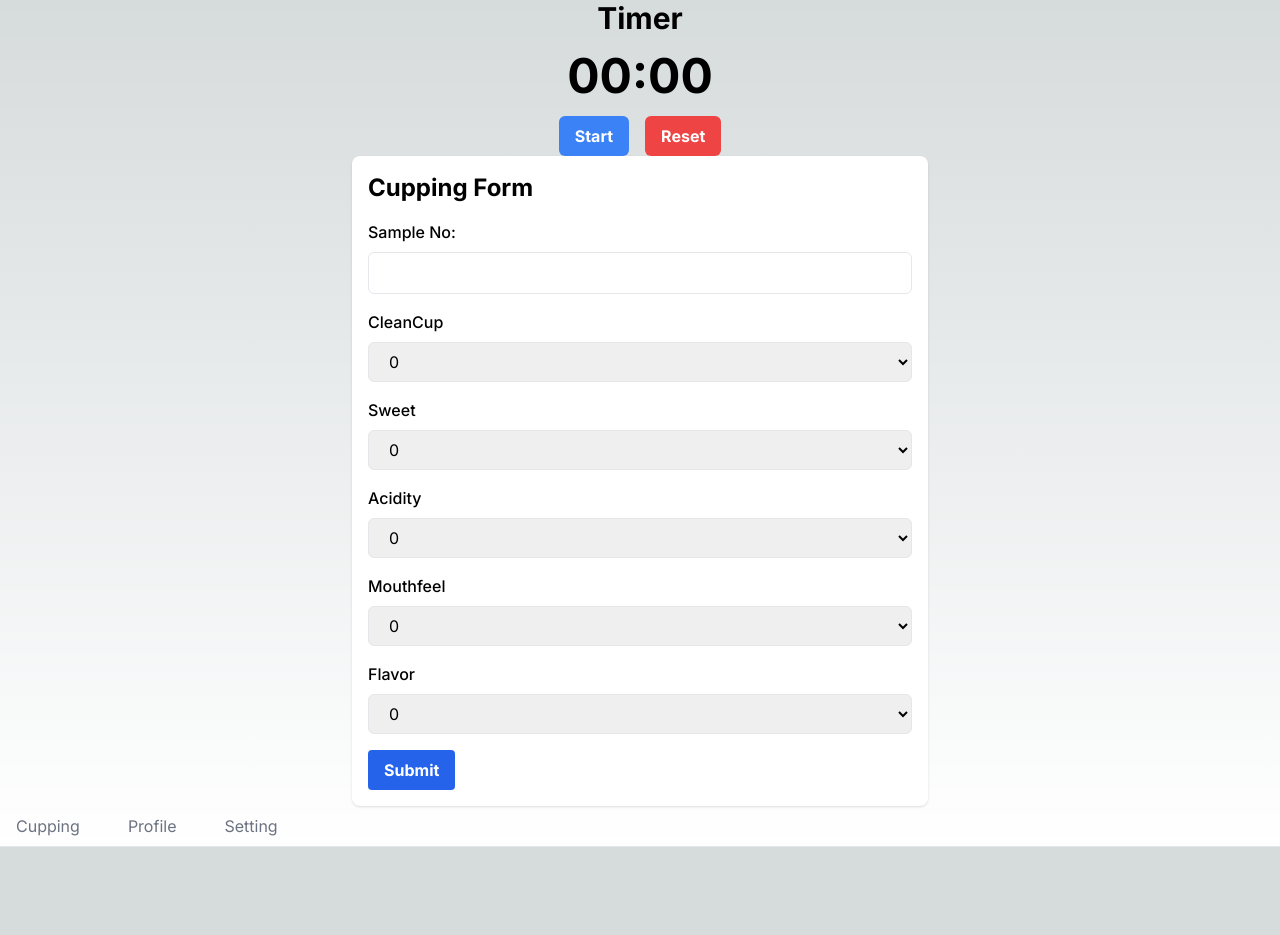
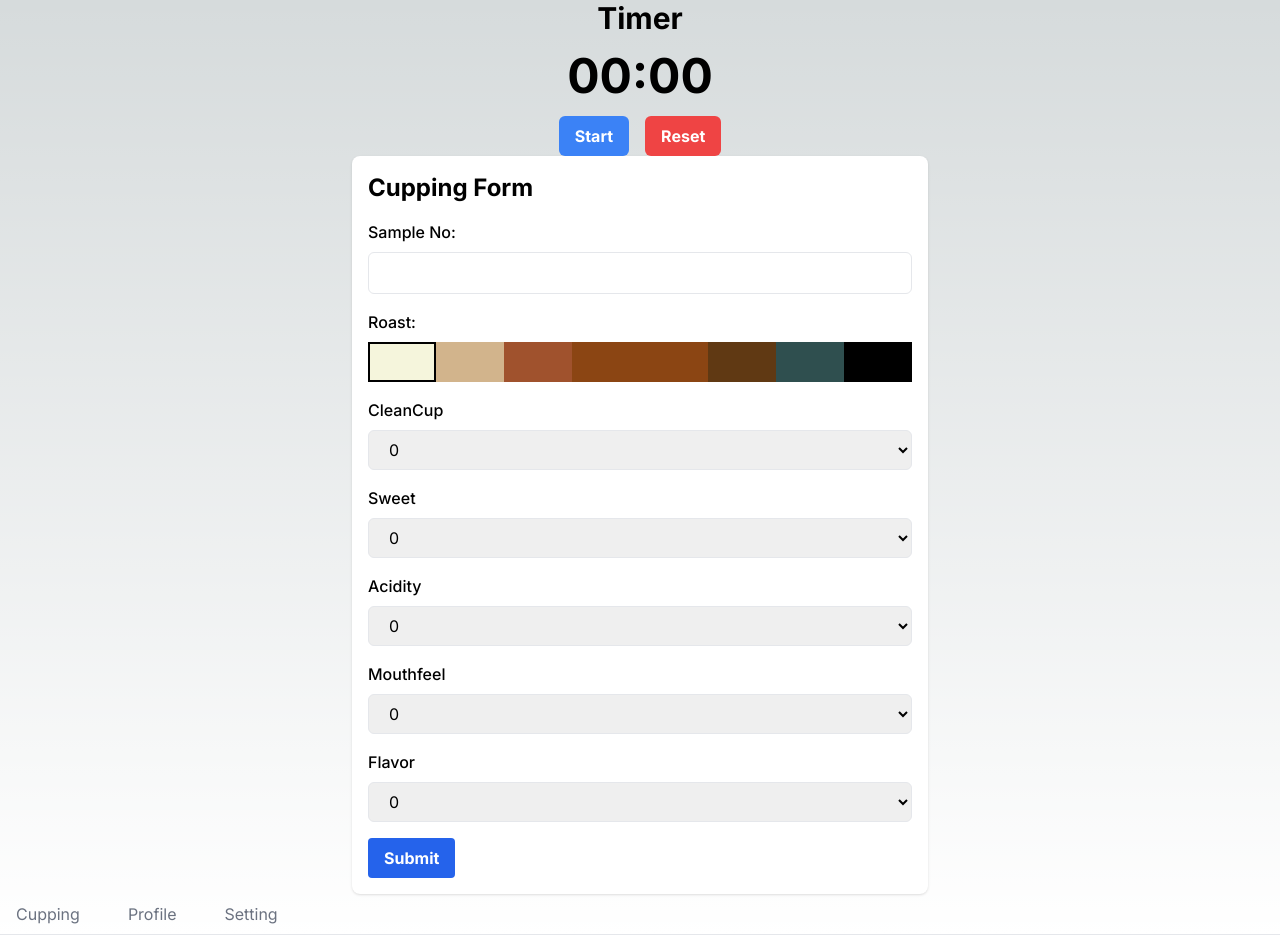
Before and after one commit to KouheiOkazaki/coppi, a Next.js app: page /ja/cupping in a window 1280 px wide. Before the commit the page ends 847 px from the top, so only its background shows below. Built offline with nearby package versions, Linux system fonts and the light colour scheme.

Commit message:
add roast level picker

```diff
--- a/src/app/[lang]/cupping/page.tsx
+++ b/src/app/[lang]/cupping/page.tsx
@@ -1,3 +1,4 @@
+'use client'
 import CoeCuppingForm from '@/src/components/cuppingForm/CoeCuppingForm'
 import React from 'react'
 
--- a/src/commons/types/type.ts
+++ b/src/commons/types/type.ts
@@ -11,7 +11,7 @@ export type Dictionary = {
 
 export type CoeFormData = {
 	sampleNo: string
-	// roastLevel: string
+	roastLevel: string
 	// aroma: number
 	// defects: number
 	cleanCup: number
--- a/src/components/cuppingForm/CoeCuppingForm.tsx
+++ b/src/components/cuppingForm/CoeCuppingForm.tsx
@@ -1,5 +1,4 @@
-'use client'
-import React from 'react'
+import React, { useState } from 'react'
 import TabNavigation from '@/src/components/common/navigation/Navigation'
 import { useForm } from 'react-hook-form'
 import { CoeFormData } from '@/src/commons/types/type'
@@ -7,12 +6,24 @@ import Timer from '../timer/Timer'
 import { postFormAction } from './actions'
 
 const scoreOptions = [0, 2, 4, 5, 6, 6.5, 7, 7.5, 8]
+const roastOptions = [
+	{ level: 'ライトロースト', color: '#F5F5DC' }, // アグトロン値: 91≦
+	{ level: 'シナモンロースト', color: '#D2B48C' }, // アグトロン値: 81≦ and ≦ 90
+	{ level: 'ミディアムロースト', color: '#A0522D' }, // アグトロン値: 71≦ and ≦ 80
+	{ level: 'ハイロースト', color: '#8B4513' }, // アグトロン値: 61≦ and ≦ 70
+	{ level: 'シティロースト', color: '#8B4513' }, // アグトロン値: 51≦ and ≦ 60
+	{ level: 'フルシティロースト', color: '#603913' }, // アグトロン値: 41≦ and ≦ 50
+	{ level: 'フレンチロースト', color: '#2F4F4F' }, // アグトロン値: 31≦ and ≦ 40
+	{ level: 'イタリアンロースト', color: '#000000' }, // アグトロン値: ≦30
+]
 
 export default function CoeCuppingForm() {
 	const {
 		register,
 		formState: { errors },
 	} = useForm<CoeFormData>()
+
+	const [selectedRoastIndex, setSelectedRoastIndex] = useState<number>(0)
 
 	return (
 		<>
@@ -35,6 +46,31 @@ export default function CoeCuppingForm() {
 						className="form-input px-4 py-2 border rounded-md"
 					/>
 					{errors.sampleNo && (
+						<span className="text-red-500 text-sm">
+							This field is required
+						</span>
+					)}
+				</div>
+				<div className="flex flex-col">
+					<label htmlFor="roast" className="block mb-2 font-medium">
+						Roast:
+					</label>
+					<div className="flex justify-between items-center">
+						{roastOptions.map((option, index) => (
+							<button
+								key={option.level}
+								className={`roast-option ${selectedRoastIndex === index ? 'selected' : ''}`}
+								style={{ backgroundColor: option.color }}
+								onClick={() => setSelectedRoastIndex(index)}
+							></button>
+						))}
+					</div>
+					<input
+						type="hidden"
+						{...register('roastLevel', { required: true })}
+						value={roastOptions[selectedRoastIndex]?.level || ''}
+					/>
+					{errors.roastLevel && (
 						<span className="text-red-500 text-sm">
 							This field is required
 						</span>
@@ -74,6 +110,24 @@ export default function CoeCuppingForm() {
 				</button>
 			</form>
 			<TabNavigation />
+			<style jsx>{`
+				.roast-option {
+					width: calc(100% / ${roastOptions.length});
+					height: 40px;
+					cursor: pointer;
+					border: none;
+					outline: none;
+					transition: background-color 0.3s ease;
+					font-size: 14px;
+					display: flex;
+					justify-content: center;
+					align-items: center;
+					color: #fff;
+				}
+				.roast-option.selected {
+					border: 2px solid #000;
+				}
+			`}</style>
 		</>
 	)
 }
--- a/src/components/cuppingForm/actions.ts
+++ b/src/components/cuppingForm/actions.ts
@@ -11,6 +11,7 @@ export async function postFormAction(data: FormData) {
 		const formData: CoeFormData = {
 			// FormData から必要なプロパティを抽出する
 			sampleNo: data.get('sampleNo') as string,
+			roastLevel: data.get('roast') as string,
 			cleanCup: Number(data.get('cleanCup')),
 			sweet: Number(data.get('sweet')),
 			acidity: Number(data.get('acidity')),
```
Also changed, not shown: 2 other files (tests, documents, lock files or other folders).
